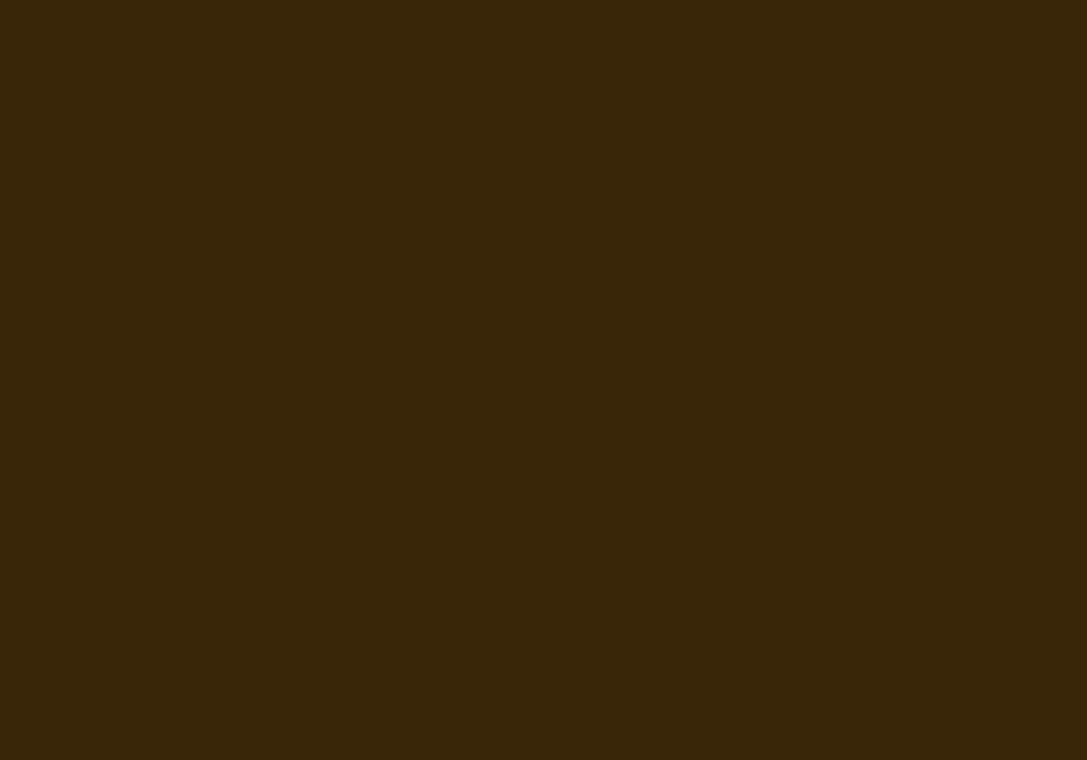
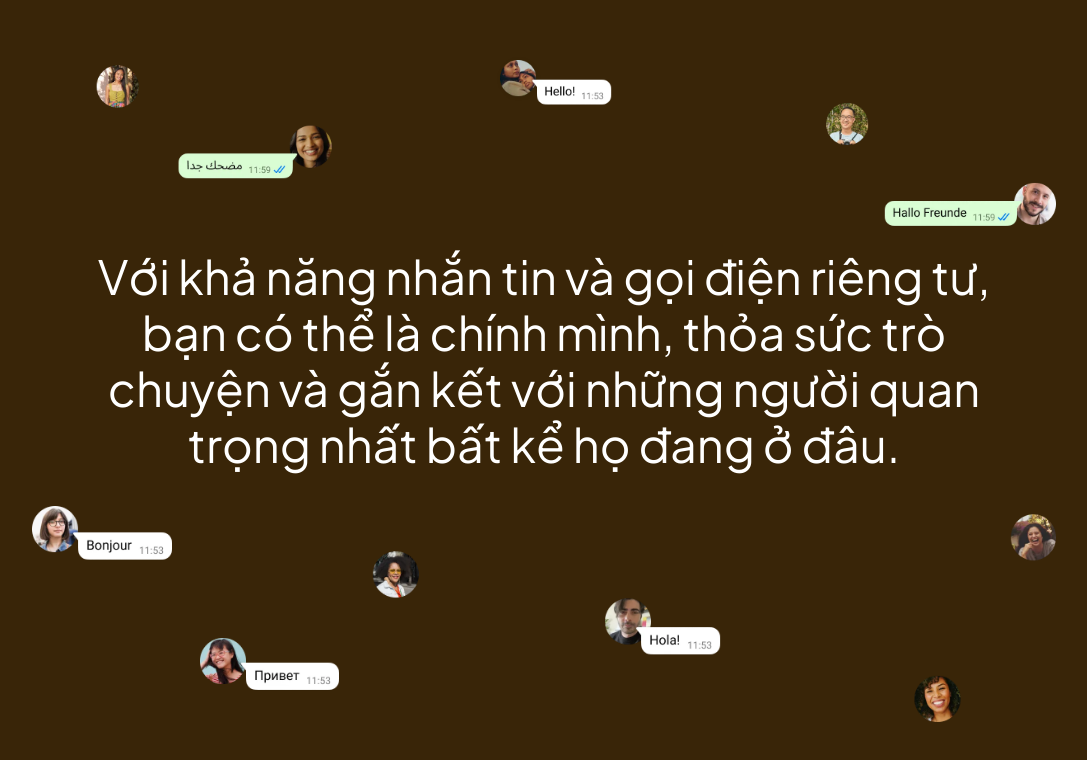
Before and after one commit to PhongPham131102/chat_app_ui, a Next.js app: page / in a window 1280 px wide. Shown: the part 774-1534 px from the top of the page, without its empty margins (96-1183 px from the left). Built offline with nearby package versions, Linux system fonts and the light colour scheme.

Commit message:
feat: Introduce a new message hero section to the home page, including new image assets.

```diff
--- a/app/page.tsx
+++ b/app/page.tsx
@@ -1,5 +1,6 @@
 import ChatHeroSection from "@/components/layouts/chat-hero-section";
 import Header from "@/components/layouts/header";
+import MessageHeroSection from "@/components/layouts/message-hero-section";
 
 export default function Home() {
   return (
@@ -7,6 +8,7 @@ export default function Home() {
       <Header />
       <main className="flex flex-col w-full h-[200vh] mt-20  items-center justify-start">
         <ChatHeroSection />
+        <MessageHeroSection />
       </main>
     </div>
   );
--- a/components/layouts/chat-hero-section.tsx
+++ b/components/layouts/chat-hero-section.tsx
@@ -4,7 +4,7 @@ import Image from "next/image";
 import { LiaDownloadSolid } from "react-icons/lia";
 export default function ChatHeroSection() {
   return (
-    <div className="px-15 w-full  md:h-[73vh] h-[50vh] py-5 ">
+    <div className="px-15 w-full  md:h-[75vh] h-[50vh] py-5 mb-20 ">
       <div className="w-full h-full relative ">
         <Image
           src="/bg-main-mother-child.webp"
--- /dev/null
+++ b/components/layouts/message-hero-section.tsx
@@ -0,0 +1,49 @@
+"use client";
+import Image from "next/image";
+import { motion } from "framer-motion";
+
+export default function MessageHeroSection() {
+  return (
+    <div className="w-full py-3 flex flex-col gap-5 justify-center items-center h-100vh overflow-hidden">
+      <motion.div
+        initial={{ opacity: 0, y: 50 }}
+        whileInView={{ opacity: 1, y: 0 }}
+        viewport={{ once: true, amount: 1 }}
+        transition={{ duration: 0.5, delay: 0.2 }}
+        className="relative w-[80%] h-[230px] mx-auto"
+      >
+        <Image
+          src="/top-message.webp"
+          alt="bg-main-mother-child"
+          fill
+          className="object-contain object-bottom"
+        />
+      </motion.div>
+      <motion.p
+        initial={{ opacity: 0, y: 200 }}
+        whileInView={{ opacity: 1, y: 0 }}
+        viewport={{ once: true }}
+        transition={{ duration: 0.5, delay: 0.2 }}
+        className="text-[30px] md:text-[47px] text-center max-w-[1080px] px-15 leading-14 text-white"
+      >
+        Với khả năng nhắn tin và gọi điện riêng tư, bạn có thể là chính mình,
+        thỏa sức trò chuyện và gắn kết với những người quan trọng nhất bất kể họ
+        đang ở đâu.
+      </motion.p>
+      <motion.div
+        initial={{ opacity: 0, y: 50 }}
+        whileInView={{ opacity: 1, y: 0 }}
+        viewport={{ once: true }}
+        transition={{ duration: 0.5, delay: 0.2 }}
+        className="relative w-[80%] h-[230px] mx-auto"
+      >
+        <Image
+          src="/bottom-message.webp"
+          alt="bg-main-mother-child"
+          fill
+          className="object-contain object-bottom"
+        />
+      </motion.div>
+    </div>
+  );
+}
```
Also changed, not shown: public/bottom-message.webp (added), public/top-message.webp (added).
